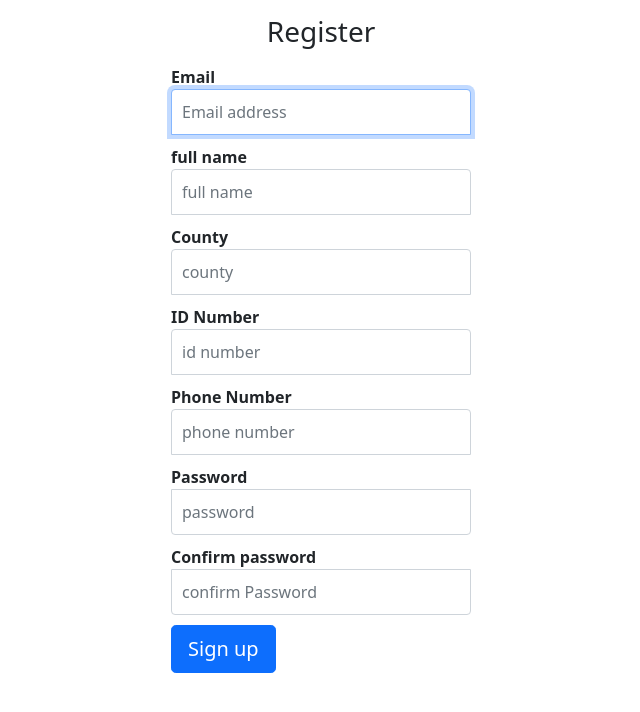
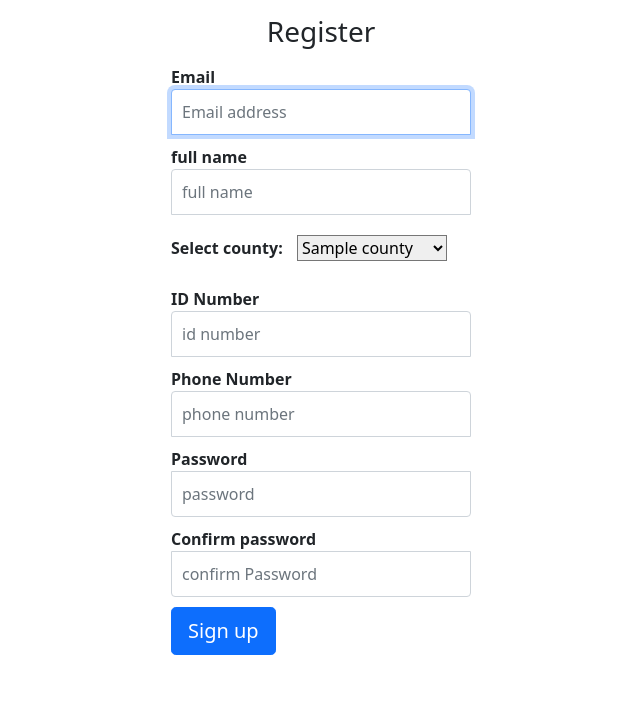
Before and after one commit to kamula/vet, a Django app: template templates/accounts/register.html in a window 1280 px wide. Shown: the top 712 px of the page, without its empty margins (319-959 px from the left). Run offline with Django 3.2, Linux system fonts and the light colour scheme; the template is opened without the code that fills it: most values are stand-ins (such as "Sample title", 1, 10 or a date in 2020).

Commit message:
render county list

```diff
--- a/templates/accounts/register.html
+++ b/templates/accounts/register.html
@@ -43,10 +43,18 @@
             border-top-left-radius: 0;
             border-top-right-radius: 0;
         }
+        .form-signin select {
+            margin-bottom: 10px;
+            border-top-left-radius: 0;
+            border-top-right-radius: 0;
+            width: 150px;
+            margin: 10px;
+        }
 
         .h3 {
             text-align: center;
         }
+
     </style>
     <meta charset="UTF-8">
     <meta name="viewport" content="width=device-width, initial-scale=1.0">
@@ -65,8 +73,16 @@
         <label for="name"><b>full name</b></label>
         <input type="text" name="name" id="inputFullname" class="form-control" placeholder="full name" required autofocus>
 
-        <label for="county"><b>County</b></label>
-        <input type="text" name="county" id="inputUsername" class="form-control" placeholder="county" required autofocus>
+        {% comment %} <label for="county"><b>County</b></label> {% endcomment %}
+        <p>
+             <label for="county"><b>Select county: </b></label>
+             <select id = "myList" name="county">
+               {% for county in counties %}
+                 <option value = "{{ county.name }}">{{ county.name }}</option>
+               {% endfor %}
+             </select>
+          </p>
+        {% comment %} <input type="text" name="county" id="inputUsername" class="form-control" placeholder="county" required autofocus> {% endcomment %}
 
         <label for="id_no"><b>ID Number</b></label>
         <input type="text" name="id_no" id="inputUsername" class="form-control" placeholder="id number" required autofocus>
--- a/users/views.py
+++ b/users/views.py
@@ -2,11 +2,14 @@ from django.shortcuts import render, redirect
 from django.contrib.auth import login, authenticate, logout
 from .forms import AccountAuthentication, userregistration
 from django.contrib.auth.decorators import login_required
+from .counties import counties
 # registration view
 
 
 def registration_view(request):
-    context = {}
+    context = {
+        "counties":counties
+    }
     if request.POST:
         form = userregistration(request.POST)
         if form.is_valid():
```
